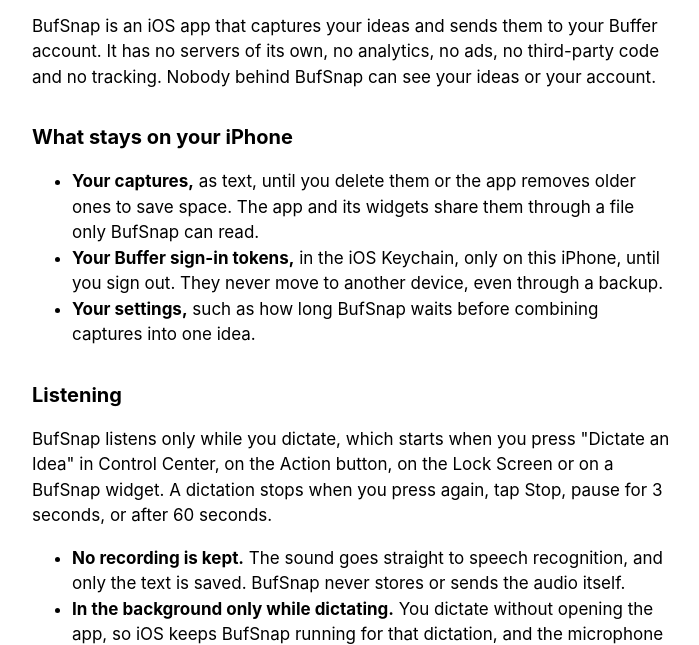
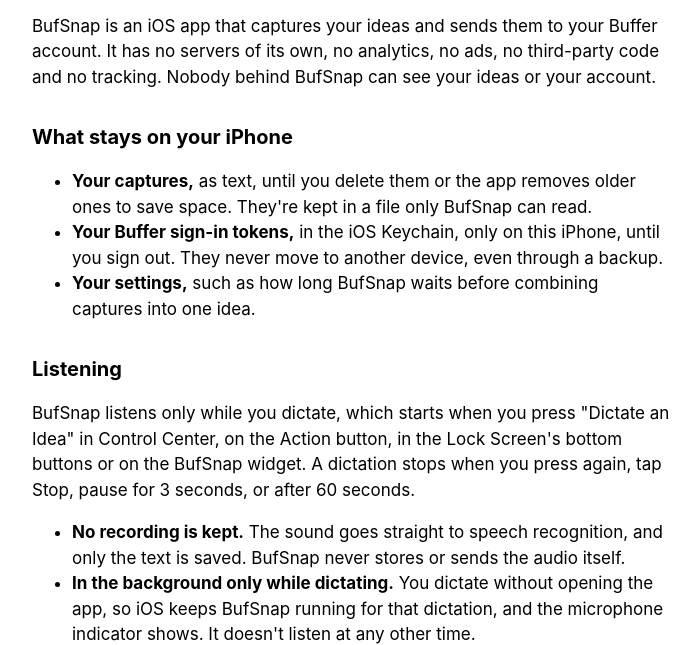
Before and after one commit to southp/buffer-snap, a plain HTML site: page site/privacy/index.html in a window 1280 px wide. Shown: the part 132-777 px from the top of the page, without its empty margins (288-987 px from the left). Drawn offline with Linux system fonts and the light colour scheme.

Commit message:
Docs: Describe Dictate an Idea as the only widget
- Name the Lock Screen's bottom buttons as the way to dictate from there
- Move the capture file's contract to App/CLAUDE.md, now that only the app uses it
- Drop the store reload and the widget's count from the architecture

Co-Authored-By: Claude Opus 5.5 <noreply@anthropic.com>

```diff
--- a/site/privacy/index.html
+++ b/site/privacy/index.html
@@ -18,13 +18,13 @@
 
 <h2>What stays on your iPhone</h2>
 <ul>
-  <li><strong>Your captures,</strong> as text, until you delete them or the app removes older ones to save space. The app and its widgets share them through a file only BufSnap can read.</li>
+  <li><strong>Your captures,</strong> as text, until you delete them or the app removes older ones to save space. They're kept in a file only BufSnap can read.</li>
   <li><strong>Your Buffer sign-in tokens,</strong> in the iOS Keychain, only on this iPhone, until you sign out. They never move to another device, even through a backup.</li>
   <li><strong>Your settings,</strong> such as how long BufSnap waits before combining captures into one idea.</li>
 </ul>
 
 <h2>Listening</h2>
-<p>BufSnap listens only while you dictate, which starts when you press "Dictate an Idea" in Control Center, on the Action button, on the Lock Screen or on a BufSnap widget. A dictation stops when you press again, tap Stop, pause for 3 seconds, or after 60 seconds.</p>
+<p>BufSnap listens only while you dictate, which starts when you press "Dictate an Idea" in Control Center, on the Action button, in the Lock Screen's bottom buttons or on the BufSnap widget. A dictation stops when you press again, tap Stop, pause for 3 seconds, or after 60 seconds.</p>
 <ul>
   <li><strong>No recording is kept.</strong> The sound goes straight to speech recognition, and only the text is saved. BufSnap never stores or sends the audio itself.</li>
   <li><strong>In the background only while dictating.</strong> You dictate without opening the app, so iOS keeps BufSnap running for that dictation, and the microphone indicator shows. It doesn't listen at any other time.</li>
```
Also changed, not shown: 5 other files.
